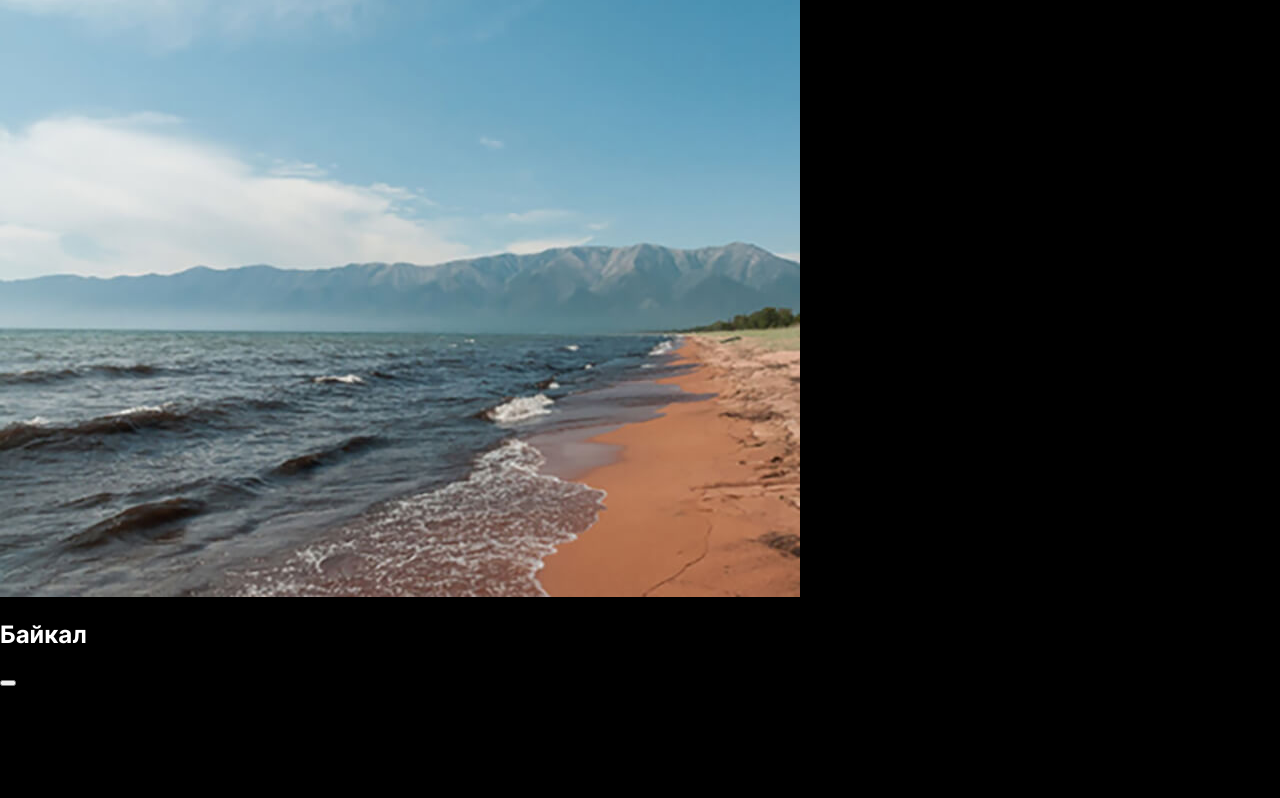
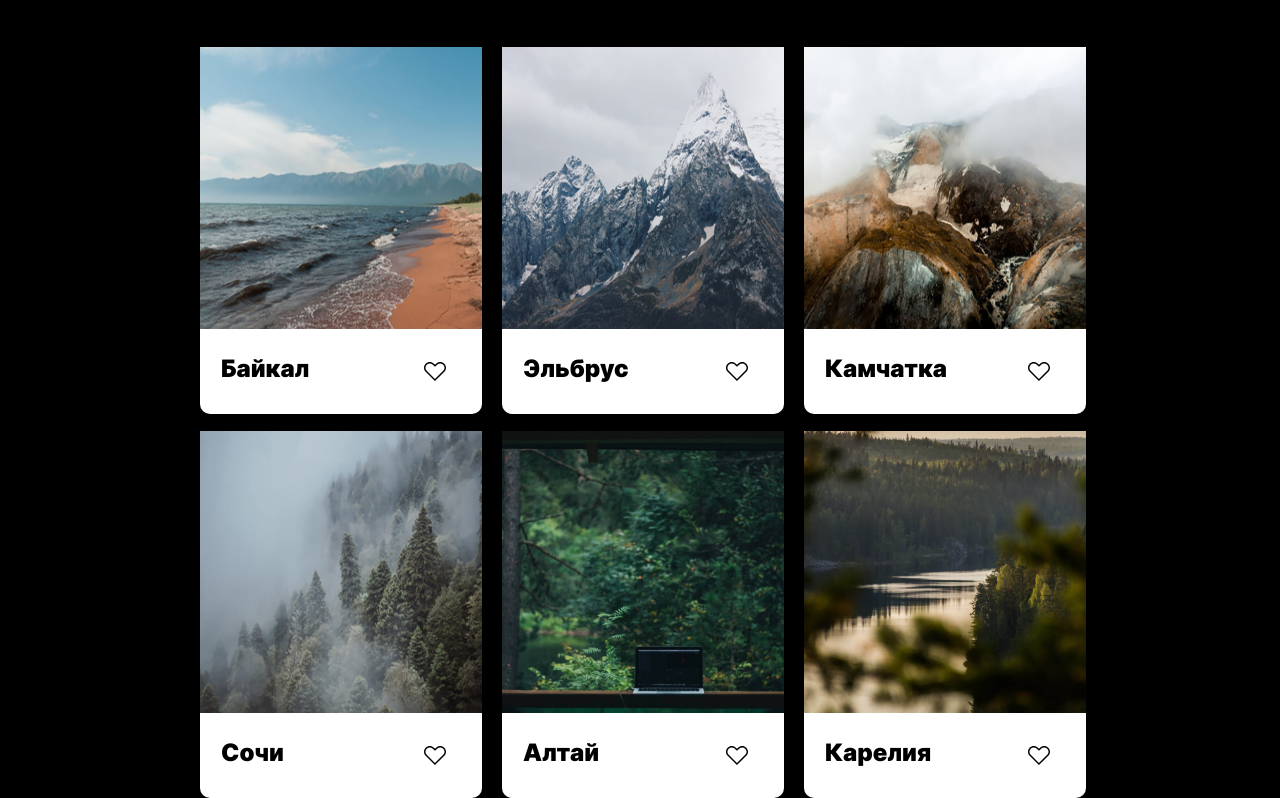
Before and after one commit to YakubovYakov/mesto, a plain HTML site: page index.html in a window 1280 px wide. Shown: the part 286-1084 px from the top of the page. Before the commit the page ends 973 px from the top, so only its background shows below. Drawn offline with Linux system fonts and the light colour scheme.

Commit message:
сделать карточки

```diff
--- /dev/null
+++ b/blocks/element/__image/element__image.css
@@ -0,0 +1,4 @@
+.element__image {
+	max-width: 282px;
+	min-height: 282px;
+}
--- /dev/null
+++ b/blocks/element/__item/element__item.css
@@ -0,0 +1,5 @@
+.element__item {
+	max-width: 246px;
+	display: flex;
+	justify-content: space-between;
+}
--- /dev/null
+++ b/blocks/element/__like/element__like.css
@@ -0,0 +1,10 @@
+.element__like {
+	background-image: url(../../../images/like.svg);
+	background-size: cover;
+  background-repeat: no-repeat;
+  background-color: transparent;
+	width: 22px;
+	height: 19px;
+	border: 0;
+	align-self: center;
+}
--- /dev/null
+++ b/blocks/element/__name/element__name.css
@@ -0,0 +1,11 @@
+.element__name {
+ font-style: normal;
+ font-weight: 900;
+ font-size: 24px;
+ line-height: 29px;
+ color: #000000;
+ margin: 0;
+ margin-top: 25px;
+ margin-bottom: 31px;
+ margin-left: 21px;
+}
--- /dev/null
+++ b/blocks/element/element.css
@@ -0,0 +1,6 @@
+.element {
+	max-width: 880px;
+	display: grid;
+	background-color: #ffff;
+	border-radius: 10px;
+}
--- /dev/null
+++ b/blocks/elements/elements.css
@@ -0,0 +1,9 @@
+.elements {
+	padding-top: 50px;
+	max-width: 880px;
+	display: grid;
+  grid-template-columns: 282px 282px 282px;
+	grid-template-rows: 1fr 1fr;
+	gap: 17px 20px;
+	margin: 0 auto;
+}
--- a/blocks/profile/__captation/profile__caption.css
+++ b/blocks/profile/__captation/profile__caption.css
@@ -1,4 +1,7 @@
 .profile__caption {
+	font-weight: 400;
+	font-size: 18px;
+	line-height: 22px;
 	margin: 0;
 	margin-top: 16px;
 }
--- a/blocks/profile/__name/profile__name.css
+++ b/blocks/profile/__name/profile__name.css
@@ -1,3 +1,6 @@
 .profile__name {
+	font-weight: 500;
+	font-size: 42px;
+	line-height: 48px;
 	margin: 0;
 }
--- a/index.html
+++ b/index.html
@@ -37,8 +37,41 @@
 			<button class="element__like"></button>
 		</div>
 		</div>
-
-
+		<div class="element">
+			<img class="element__image" src="./images/photo-grid-elbrus.jpg" alt="Эльбрус">
+		<div class="element__item">
+			<h2 class="element__name">Эльбрус</h2>
+			<button class="element__like"></button>
+		</div>
+		</div>
+	 <div class="element">
+		<img class="element__image" src="./images/photo-grid-kamchatka-1.jpg" alt="Камчатка">
+		<div class="element__item">
+			<h2 class="element__name">Камчатка</h2>
+			<button class="element__like"></button>
+		</div>
+	  </div>
+   <div class="element">
+		<img class="element__image" src="./images/photo-grid-sochi.jpg" alt="Сочи">
+		<div class="element__item">
+		 <h2 class="element__name">Сочи</h2>
+		 <button class="element__like"></button>
+		</div>
+	 </div>
+	 <div class="element">
+		<img class="element__image" src="./images/place-altai.jpg" alt="Алтай">
+		<div class="element__item">
+			<h2 class="element__name">Алтай</h2>
+			<button class="element__like"></button>
+		</div>
+	 </div>
+	 <div class="element">
+		<img class="element__image" src="./images/place-karelia.jpg" alt="Карелия">
+	 <div class="element__item">
+		<h2 class="element__name">Карелия</h2>
+		<button class="element__like"></button>
+	 </div>
+	 </div>
 </section>
 </main>
 </body>
--- a/pages/index.css
+++ b/pages/index.css
@@ -11,3 +11,9 @@
 @import url(../blocks/profile/__edit-button/profile__edit-button.css);
 @import url(../blocks/profile/__add-button/profile__add-button.css);
 @import url(../blocks/profile/__container/profile__container.css);
+@import url(../blocks/elements/elements.css);
+@import url(../blocks/element/element.css);
+@import url(../blocks/element/__image/element__image.css);
+@import url(../blocks/element/__item/element__item.css);
+@import url(../blocks/element/__like/element__like.css);
+@import url(../blocks/element/__name/element__name.css);
--- a/vendor/fonts/fonts.css
+++ b/vendor/fonts/fonts.css
@@ -5,6 +5,15 @@
   font-display: swap;
   src: url("Inter-Regular.woff2?v=3.19") format("woff2"),
        url("Inter-Regular.woff?v=3.19") format("woff");
+}
+
+@font-face {
+  font-family: 'Inter';
+  font-style:  normal;
+  font-weight: 500;
+  font-display: swap;
+  src: url("Inter-Medium.woff2?v=3.19") format("woff2"),
+       url("Inter-Medium.woff?v=3.19") format("woff");
 }
 
 
```
Also changed, not shown: images/like.svg (renamed from images/Vector.svg), vendor/fonts/Inter-Medium.woff (added), vendor/fonts/Inter-Medium.woff2 (added).
